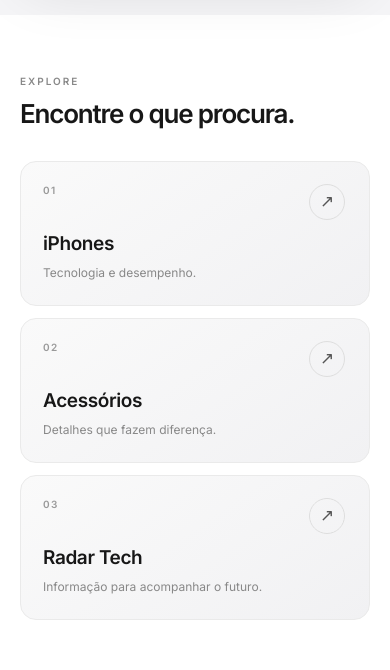
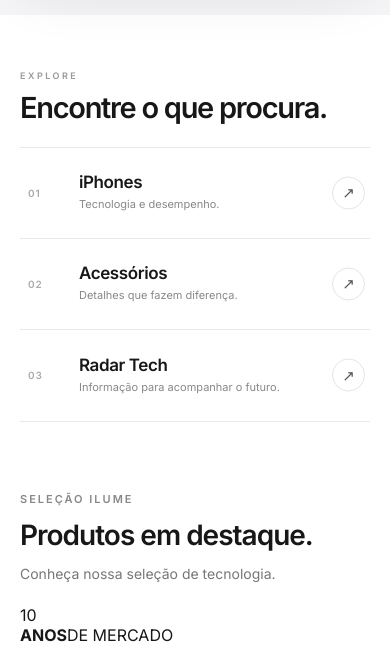
Before and after one commit to ytmatheus332-maker/ilume-tech-store, a React (Vite) app: page / in a window 390 px wide. Shown: the part 738-1408 px from the top of the page. Built offline with nearby package versions, Linux system fonts and the light colour scheme; no server answers.

Commit message:
Atualizar o App.css

```diff
--- a/src/App.css
+++ b/src/App.css
@@ -158,7 +158,7 @@ main {
 }
 
 /* =====================================
-   CATEGORIAS
+   EXPLORAR — ILUME EDITORIAL
 ===================================== */
 
 .categories {
@@ -168,106 +168,126 @@ main {
 }
 
 .section-heading {
-  margin-bottom: 32px;
+  margin-bottom: 30px;
 }
 
 .section-heading span {
   display: block;
-  color: #888;
+  color: #999;
+  font-size: 10px;
+  font-weight: 600;
+  letter-spacing: 2.8px;
+}
+
+.section-heading h2 {
+  margin-top: 12px;
+  color: #171717;
+  font-size: clamp(28px, 3vw, 36px);
+  font-weight: 600;
+  letter-spacing: -1.5px;
+  line-height: 1.15;
+}
+
+.category-grid {
+  display: grid;
+  grid-template-columns: repeat(3, minmax(0, 1fr));
+  gap: 0;
+  border-top: 1px solid #e8e8e8;
+  border-bottom: 1px solid #e8e8e8;
+}
+
+.category-card {
+  position: relative;
+  display: flex;
+  min-height: 170px;
+  flex-direction: column;
+  justify-content: space-between;
+  overflow: hidden;
+  padding: 25px 26px;
+  border: 0;
+  border-right: 1px solid #e8e8e8;
+  border-radius: 0;
+  background: #fff;
+  text-decoration: none;
+  transition:
+    background .3s ease,
+    padding .3s ease;
+}
+
+.category-card:last-child {
+  border-right: 0;
+}
+
+/* NUMERAÇÃO */
+
+.category-card > span {
+  display: block;
+  margin-bottom: 20px;
+  color: #aaa;
   font-size: 10px;
   font-weight: 600;
   letter-spacing: 2px;
 }
 
-.section-heading h2 {
-  margin-top: 11px;
+/* TÍTULOS */
+
+.category-card h3 {
   color: #171717;
-  font-size: 31px;
+  font-size: 20px;
   font-weight: 600;
-  letter-spacing: -1.2px;
+  letter-spacing: -.6px;
+  transition: transform .3s ease;
 }
 
-.category-grid {
-  display: grid;
-  grid-template-columns: repeat(3, minmax(0, 1fr));
-  gap: 18px;
+/* DESCRIÇÃO */
+
+.category-card p {
+  margin-top: 7px;
+  color: #888;
+  font-size: 12px;
+  line-height: 1.6;
+  transition: color .3s ease;
 }
 
-.category-card {
-  position: relative;
-  display: flex;
-  min-height: 180px;
-  flex-direction: column;
-  justify-content: flex-end;
-  overflow: hidden;
-  padding: 27px;
-  border: 1px solid #eaeaea;
-  border-radius: 16px;
-  background: linear-gradient(145deg, #fafafa, #f1f1f3);
-  transition:
-    transform .3s ease,
-    background .3s ease,
-    border-color .3s ease,
-    box-shadow .3s ease;
-}
-
-/* SETA MINIMALISTA */
+/* SETA */
 
 .category-card::after {
   position: absolute;
-  top: 22px;
+  top: 23px;
   right: 24px;
-  width: 34px;
-  height: 34px;
-  border: 1px solid #dedede;
-  border-radius: 50%;
-  content: "↗︎";
   display: flex;
+  width: 32px;
+  height: 32px;
   align-items: center;
   justify-content: center;
+  border: 1px solid #e5e5e5;
+  border-radius: 50%;
   color: #555;
+  content: "↗";
   font-family: Arial, sans-serif;
-  font-size: 17px;
+  font-size: 16px;
   font-weight: 400;
-  line-height: 1;
-  -webkit-appearance: none;
-  appearance: none;
   transition: all .3s ease;
 }
 
+/* INTERAÇÃO */
+
 .category-card:hover {
-  transform: translateY(-5px);
-  border-color: #d8d8d8;
-  background: #fff;
-  box-shadow: 0 14px 35px rgba(0,0,0,.05);
+  background: #f8f8f8;
+}
+
+.category-card:hover h3 {
+  transform: translateX(3px);
+}
+
+.category-card:hover p {
+  color: #555;
 }
 
 .category-card:hover::after {
+  border-color: #171717;
   background: #171717;
-  border-color: #171717;
   color: #fff;
-}
-
-.category-card > span {
-  margin-bottom: auto;
-  color: #999;
-  font-size: 10px;
-  font-weight: 600;
-  letter-spacing: 1.5px;
-}
-
-.category-card h3 {
-  color: #171717;
-  font-size: 19px;
-  font-weight: 600;
-  letter-spacing: -.4px;
-}
-
-.category-card p {
-  margin-top: 8px;
-  color: #888;
-  font-size: 12px;
-  line-height: 1.6;
 }
 
 /* =====================================
@@ -430,12 +450,12 @@ main {
     width: calc(100% - 48px);
   }
 
-  .category-grid {
-    gap: 14px;
+  .category-card {
+    padding: 22px 18px;
   }
 
-  .category-card {
-    padding: 22px;
+  .category-card h3 {
+    font-size: 18px;
   }
 }
 
@@ -491,23 +511,97 @@ main {
     letter-spacing: 9px;
   }
 
+  /* EXPLORAR */
+
   .categories {
     width: calc(100% - 40px);
-    margin-top: 60px;
+    margin-top: 55px;
+  }
+
+  .section-heading {
+    margin-bottom: 23px;
+  }
+
+  .section-heading span {
+    font-size: 9px;
+    letter-spacing: 2.5px;
   }
 
   .section-heading h2 {
-    font-size: 26px;
+    max-width: 340px;
+    margin-top: 10px;
+    font-size: 29px;
+    letter-spacing: -1.3px;
+    line-height: 1.15;
   }
 
   .category-grid {
     grid-template-columns: 1fr;
-    gap: 12px;
+    border-top: 1px solid #e8e8e8;
   }
 
   .category-card {
-    min-height: 145px;
-    padding: 22px;
+    display: grid;
+    grid-template-columns: 38px minmax(0, 1fr);
+    grid-template-rows: auto auto;
+    column-gap: 13px;
+    align-items: center;
+    min-height: 91px;
+    padding: 17px 8px;
+    border-right: 0;
+    border-bottom: 1px solid #e8e8e8;
+    background: #fff;
+  }
+
+  .category-card:last-child {
+    border-bottom: 0;
+  }
+
+  .category-card > span {
+    grid-column: 1;
+    grid-row: 1 / 3;
+    align-self: center;
+    margin: 0;
+    color: #aaa;
+    font-size: 10px;
+    letter-spacing: 1px;
+  }
+
+  .category-card h3 {
+    grid-column: 2;
+    grid-row: 1;
+    align-self: end;
+    padding-right: 42px;
+    font-size: 17px;
+    letter-spacing: -.4px;
+  }
+
+  .category-card p {
+    grid-column: 2;
+    grid-row: 2;
+    align-self: start;
+    margin-top: 4px;
+    padding-right: 42px;
+    color: #888;
+    font-size: 11px;
+  }
+
+  .category-card::after {
+    top: 50%;
+    right: 5px;
+    width: 31px;
+    height: 31px;
+    transform: translateY(-50%);
+    font-size: 15px;
+  }
+
+  .category-card:hover {
+    padding-left: 12px;
+    background: #fafafa;
+  }
+
+  .category-card:hover::after {
+    transform: translateY(-50%);
   }
 
   .featured {
@@ -534,7 +628,9 @@ main {
   }
 }
 
-/* TELAS MUITO PEQUENAS */
+/* =====================================
+   TELAS MUITO PEQUENAS
+===================================== */
 
 @media (max-width: 360px) {
   .hero {
@@ -561,6 +657,11 @@ main {
   }
 
   .category-card {
-    min-height: 135px;
+    min-height: 85px;
+    padding: 15px 5px;
+  }
+
+  .category-card h3 {
+    font-size: 16px;
   }
 }
```
